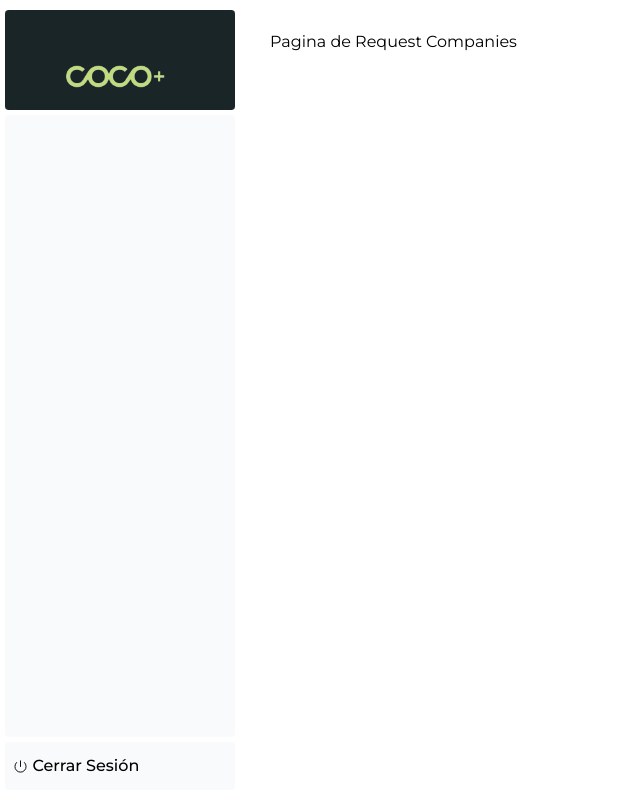
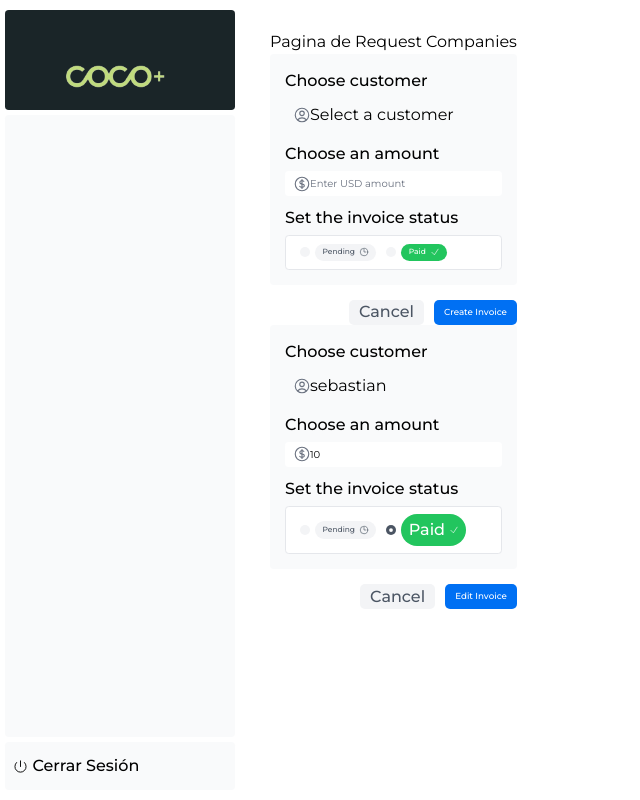
Before and after one commit to SebasPCDev/coco-plus-front, a Next.js app: page /dashboard/superadmin/requestsCompanies in a window 1280 px wide. Shown: the whole page, without its empty margins (0-640 px from the left). Built offline with nearby package versions, Linux system fonts and the light colour scheme.

Commit message:
punto de partida para iniciar los dashboards

```diff
--- a/app/components/ofertaSection/index.tsx
+++ b/app/components/ofertaSection/index.tsx
@@ -20,12 +20,12 @@ const OfertaSection: React.FC = () => {
         por lo que usa tu equipo. Sin compromisos.
       </p>
       <div className="flex justify-center space-x-4">
-        <Link href="/coworkingsForm">
+        <Link href="/formRequest/coworkingsForm">
           <button className="rounded-md bg-gray-900 px-8 py-4 text-2xl font-bold text-white hover:bg-green-500">
             Soy Coworking
           </button>
         </Link>
-        <Link href="/companiesForm">
+        <Link href="/formRequest/companiesForm">
           <button className="rounded-md bg-gray-900 px-8 py-4 text-2xl font-bold text-white hover:bg-green-500">
             Soy Empresa
           </button>
--- a/app/dashboard/superadmin/requestsCompanies/page.tsx
+++ b/app/dashboard/superadmin/requestsCompanies/page.tsx
@@ -1,3 +1,15 @@
+import Form from '@/app/ui/invoices/create-form';
+import EditInvoiceForm from '@/app/ui/invoices/edit-form';
+
 export default function Page() {
-  return <p>Pagina de Request Companies</p>;
+  return (
+    <div>
+      <p>Pagina de Request Companies</p>
+      <Form customers={[{ id: '1', name: 'sebastian' }]} />
+      <EditInvoiceForm
+        invoice={{ id: '2', customer_id: '3', amount: 10, status: 'paid' }}
+        customers={[{ id: '1', name: 'sebastian' }]}
+      />
+    </div>
+  );
 }
--- /dev/null
+++ b/app/formRequest/companiesForm/page.tsx
@@ -0,0 +1 @@
+export { default } from '@/app/components/companiesForm';
--- /dev/null
+++ b/app/formRequest/coworkingsForm/page.tsx
@@ -0,0 +1 @@
+export { default } from '@/app/components/coworkingsForm';
--- /dev/null
+++ b/app/formRequest/layout.tsx
@@ -0,0 +1,14 @@
+import Header from '../components/header';
+
+export default function FormsLayout({
+  children,
+}: {
+  children: React.ReactNode;
+}) {
+  return (
+    <div>
+      <Header />
+      <div>{children}</div>
+    </div>
+  );
+}
--- a/app/page.tsx
+++ b/app/page.tsx
@@ -1,4 +1,3 @@
-import Header from './components/header';
 import Home from './components/home/home';
 
 export default function Page() {
--- a/app/ui/global.css
+++ b/app/ui/global.css
@@ -88,6 +88,13 @@ body {
 .swal2-popup {
   font-size: 1.6rem !important;
 }
+/* Para inputs de tipo phone */
+.react-international-phone-input,
+.react-international-phone-country-selector-button {
+  background-color: rgb(229 231 235) !important;
+  height: 4.5rem !important;
+  padding: 0 1.6rem !important;
+}
 
 .Button_Form {
   @apply rounded-md bg-custom-secondary px-4 py-4 text-white;
--- a/app/ui/invoices/buttons.tsx
+++ b/app/ui/invoices/buttons.tsx
@@ -5,7 +5,7 @@ export function CreateInvoice() {
   return (
     <Link
       href="/dashboard/invoices/create"
-      className="flex h-10 items-center rounded-lg bg-blue-600 px-4 text-sm font-medium text-white transition-colors hover:bg-blue-500 focus-visible:outline focus-visible:outline-2 focus-visible:outline-offset-2 focus-visible:outline-blue-600"
+      className="flex h-10 items-center rounded-lg bg-blue-600 px-4 font-medium text-white transition-colors hover:bg-blue-500 focus-visible:outline focus-visible:outline-2 focus-visible:outline-offset-2 focus-visible:outline-blue-600"
     >
       <span className="hidden md:block">Create Invoice</span>{' '}
       <PlusIcon className="h-5 md:ml-4" />
--- a/app/ui/invoices/create-form.tsx
+++ b/app/ui/invoices/create-form.tsx
@@ -14,14 +14,14 @@ export default function Form({ customers }: { customers: CustomerField[] }) {
       <div className="rounded-md bg-gray-50 p-4 md:p-6">
         {/* Customer Name */}
         <div className="mb-4">
-          <label htmlFor="customer" className="mb-2 block text-sm font-medium">
+          <label htmlFor="customer" className="mb-2 block  font-medium">
             Choose customer
           </label>
           <div className="relative">
             <select
               id="customer"
               name="customerId"
-              className="peer block w-full cursor-pointer rounded-md border border-gray-200 py-2 pl-10 text-sm outline-2 placeholder:text-gray-500"
+              className="peer block w-full cursor-pointer rounded-md border border-gray-200 py-2 pl-10  outline-2 placeholder:text-gray-500"
               defaultValue=""
             >
               <option value="" disabled>
@@ -39,7 +39,7 @@ export default function Form({ customers }: { customers: CustomerField[] }) {
 
         {/* Invoice Amount */}
         <div className="mb-4">
-          <label htmlFor="amount" className="mb-2 block text-sm font-medium">
+          <label htmlFor="amount" className="mb-2 block  font-medium">
             Choose an amount
           </label>
           <div className="relative mt-2 rounded-md">
@@ -50,7 +50,7 @@ export default function Form({ customers }: { customers: CustomerField[] }) {
                 type="number"
                 step="0.01"
                 placeholder="Enter USD amount"
-                className="peer block w-full rounded-md border border-gray-200 py-2 pl-10 text-sm outline-2 placeholder:text-gray-500"
+                className="peer block w-full rounded-md border border-gray-200 py-2 pl-10  outline-2 placeholder:text-gray-500"
               />
               <CurrencyDollarIcon className="pointer-events-none absolute left-3 top-1/2 h-[18px] w-[18px] -translate-y-1/2 text-gray-500 peer-focus:text-gray-900" />
             </div>
@@ -59,7 +59,7 @@ export default function Form({ customers }: { customers: CustomerField[] }) {
 
         {/* Invoice Status */}
         <fieldset>
-          <legend className="mb-2 block text-sm font-medium">
+          <legend className="mb-2 block  font-medium">
             Set the invoice status
           </legend>
           <div className="rounded-md border border-gray-200 bg-white px-[14px] py-3">
@@ -101,7 +101,7 @@ export default function Form({ customers }: { customers: CustomerField[] }) {
       <div className="mt-6 flex justify-end gap-4">
         <Link
           href="/dashboard/invoices"
-          className="flex h-10 items-center rounded-lg bg-gray-100 px-4 text-sm font-medium text-gray-600 transition-colors hover:bg-gray-200"
+          className="flex h-10 items-center rounded-lg bg-gray-100 px-4  font-medium text-gray-600 transition-colors hover:bg-gray-200"
         >
           Cancel
         </Link>
--- a/app/ui/invoices/edit-form.tsx
+++ b/app/ui/invoices/edit-form.tsx
@@ -22,14 +22,14 @@ export default function EditInvoiceForm({
       <div className="rounded-md bg-gray-50 p-4 md:p-6">
         {/* Customer Name */}
         <div className="mb-4">
-          <label htmlFor="customer" className="mb-2 block text-sm font-medium">
+          <label htmlFor="customer" className="mb-2 block  font-medium">
             Choose customer
           </label>
           <div className="relative">
             <select
               id="customer"
               name="customerId"
-              className="peer block w-full cursor-pointer rounded-md border border-gray-200 py-2 pl-10 text-sm outline-2 placeholder:text-gray-500"
+              className="peer block w-full cursor-pointer rounded-md border border-gray-200 py-2 pl-10  outline-2 placeholder:text-gray-500"
               defaultValue={invoice.customer_id}
             >
               <option value="" disabled>
@@ -47,7 +47,7 @@ export default function EditInvoiceForm({
 
         {/* Invoice Amount */}
         <div className="mb-4">
-          <label htmlFor="amount" className="mb-2 block text-sm font-medium">
+          <label htmlFor="amount" className="mb-2 block  font-medium">
             Choose an amount
           </label>
           <div className="relative mt-2 rounded-md">
@@ -59,7 +59,7 @@ export default function EditInvoiceForm({
                 step="0.01"
                 defaultValue={invoice.amount}
                 placeholder="Enter USD amount"
-                className="peer block w-full rounded-md border border-gray-200 py-2 pl-10 text-sm outline-2 placeholder:text-gray-500"
+                className="peer block w-full rounded-md border border-gray-200 py-2 pl-10  outline-2 placeholder:text-gray-500"
               />
               <CurrencyDollarIcon className="pointer-events-none absolute left-3 top-1/2 h-[18px] w-[18px] -translate-y-1/2 text-gray-500 peer-focus:text-gray-900" />
             </div>
@@ -68,7 +68,7 @@ export default function EditInvoiceForm({
 
         {/* Invoice Status */}
         <fieldset>
-          <legend className="mb-2 block text-sm font-medium">
+          <legend className="mb-2 block  font-medium">
             Set the invoice status
           </legend>
           <div className="rounded-md border border-gray-200 bg-white px-[14px] py-3">
@@ -100,7 +100,7 @@ export default function EditInvoiceForm({
                 />
                 <label
                   htmlFor="paid"
-                  className="ml-2 flex cursor-pointer items-center gap-1.5 rounded-full bg-green-500 px-3 py-1.5 text-xs font-medium text-white"
+                  className="ml-2 flex cursor-pointer items-center gap-1.5 rounded-full bg-green-500 px-3 py-1.5 font-medium text-white"
                 >
                   Paid <CheckIcon className="h-4 w-4" />
                 </label>
@@ -112,7 +112,7 @@ export default function EditInvoiceForm({
       <div className="mt-6 flex justify-end gap-4">
         <Link
           href="/dashboard/invoices"
-          className="flex h-10 items-center rounded-lg bg-gray-100 px-4 text-sm font-medium text-gray-600 transition-colors hover:bg-gray-200"
+          className="flex h-10 items-center rounded-lg bg-gray-100 px-4  font-medium text-gray-600 transition-colors hover:bg-gray-200"
         >
           Cancel
         </Link>
```
Also changed, not shown: 1 other file (tests, documents, lock files or other folders).
